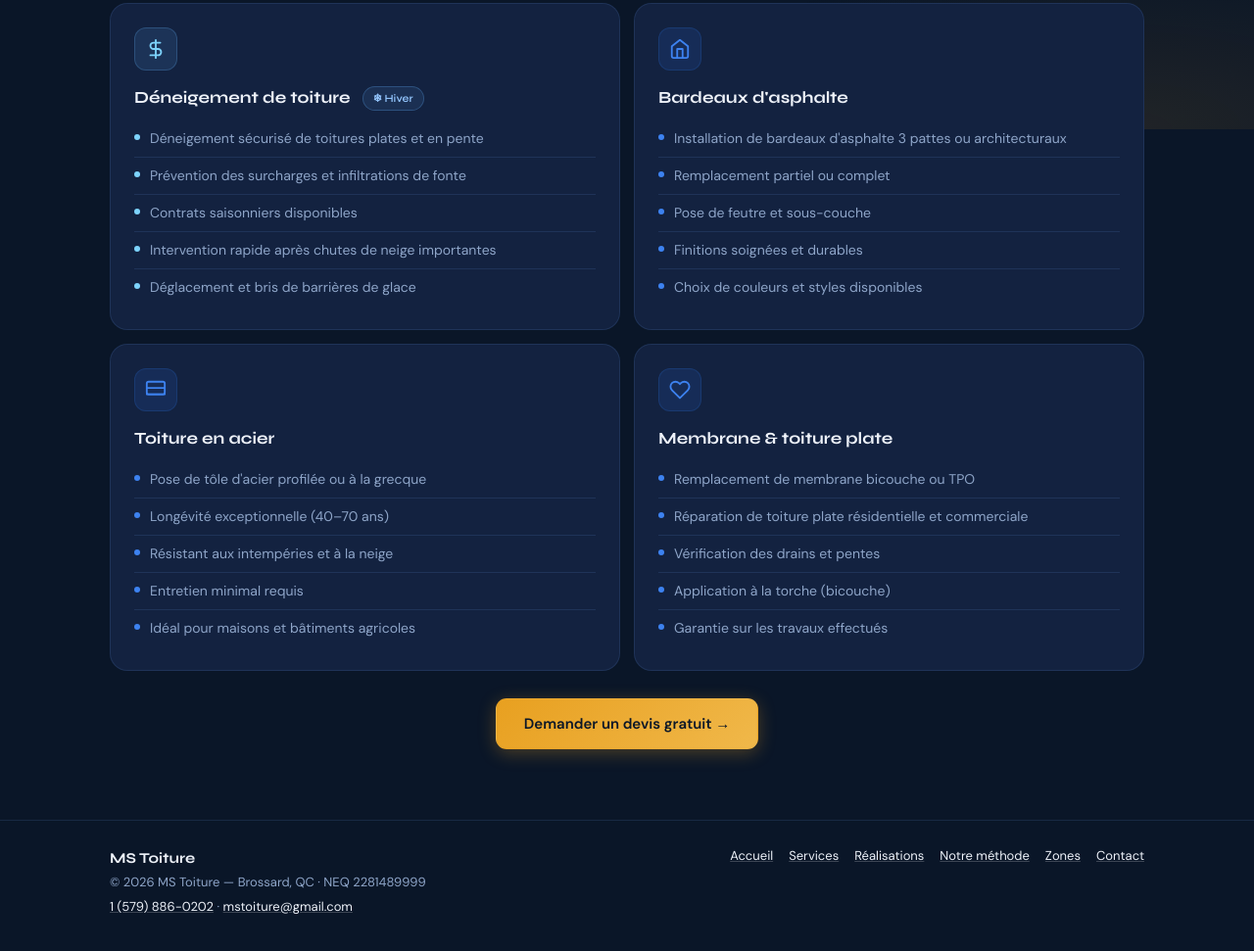
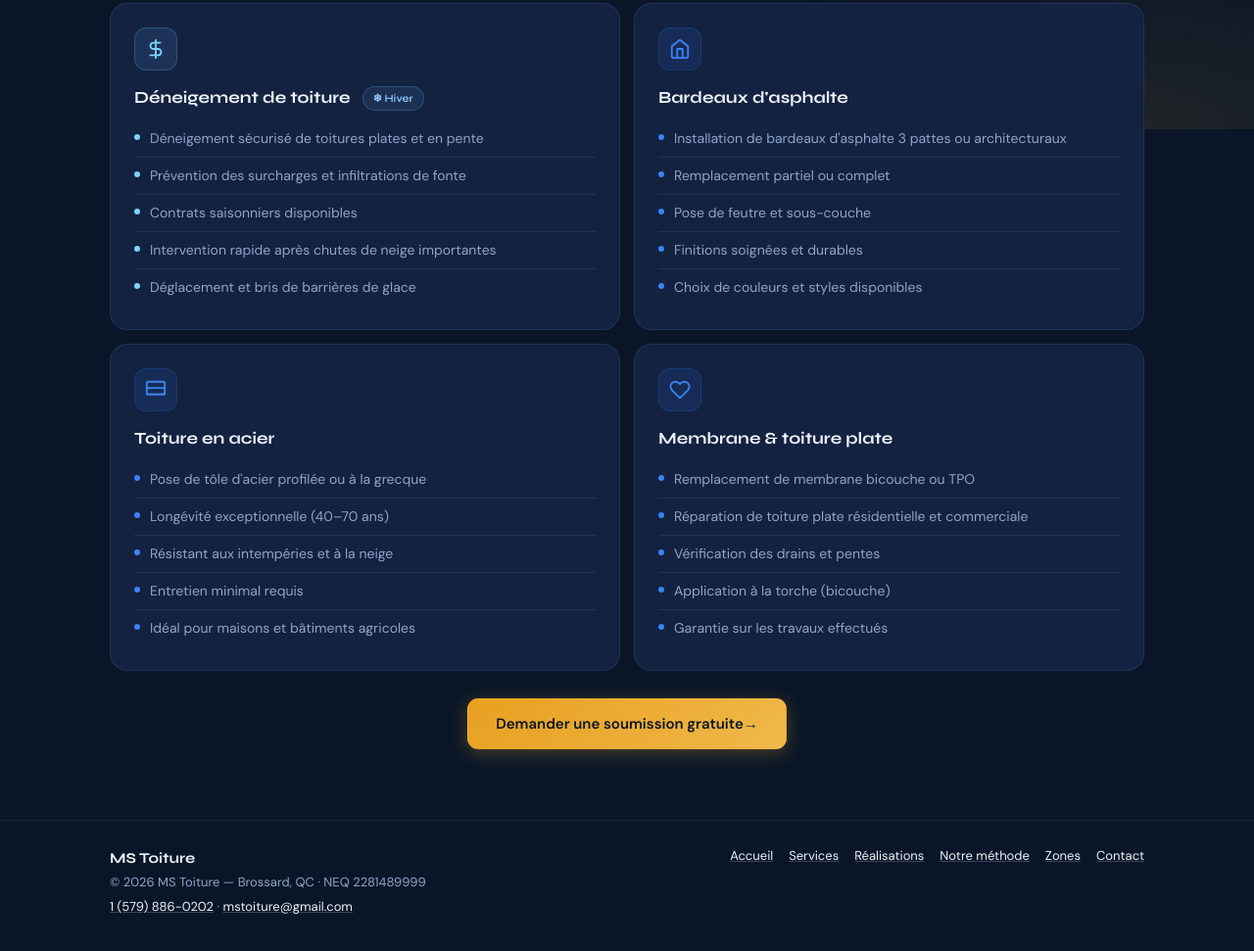
Before and after one commit to mstoiturerivesud-design/ms-toiture-qc, a plain HTML site: page services.html in a window 1280 px wide. Shown: the part 668-1639 px from the top of the page at 98% size. Drawn offline with Linux system fonts and the light colour scheme.

Commit message:
services.html

```diff
--- a/services.html
+++ b/services.html
@@ -99,7 +99,7 @@
       </div>
 
       <div style="text-align:center;margin-top:28px">
-        <a class="btn primary" href="contact.html" style="font-size:15px;padding:13px 28px">Demander un devis gratuit →</a>
+        <a class="btn primary" href="contact.html" style="font-size:15px;padding:13px 28px">Demander une soumission gratuite→</a>
       </div>
     </div>
   </section>
```
